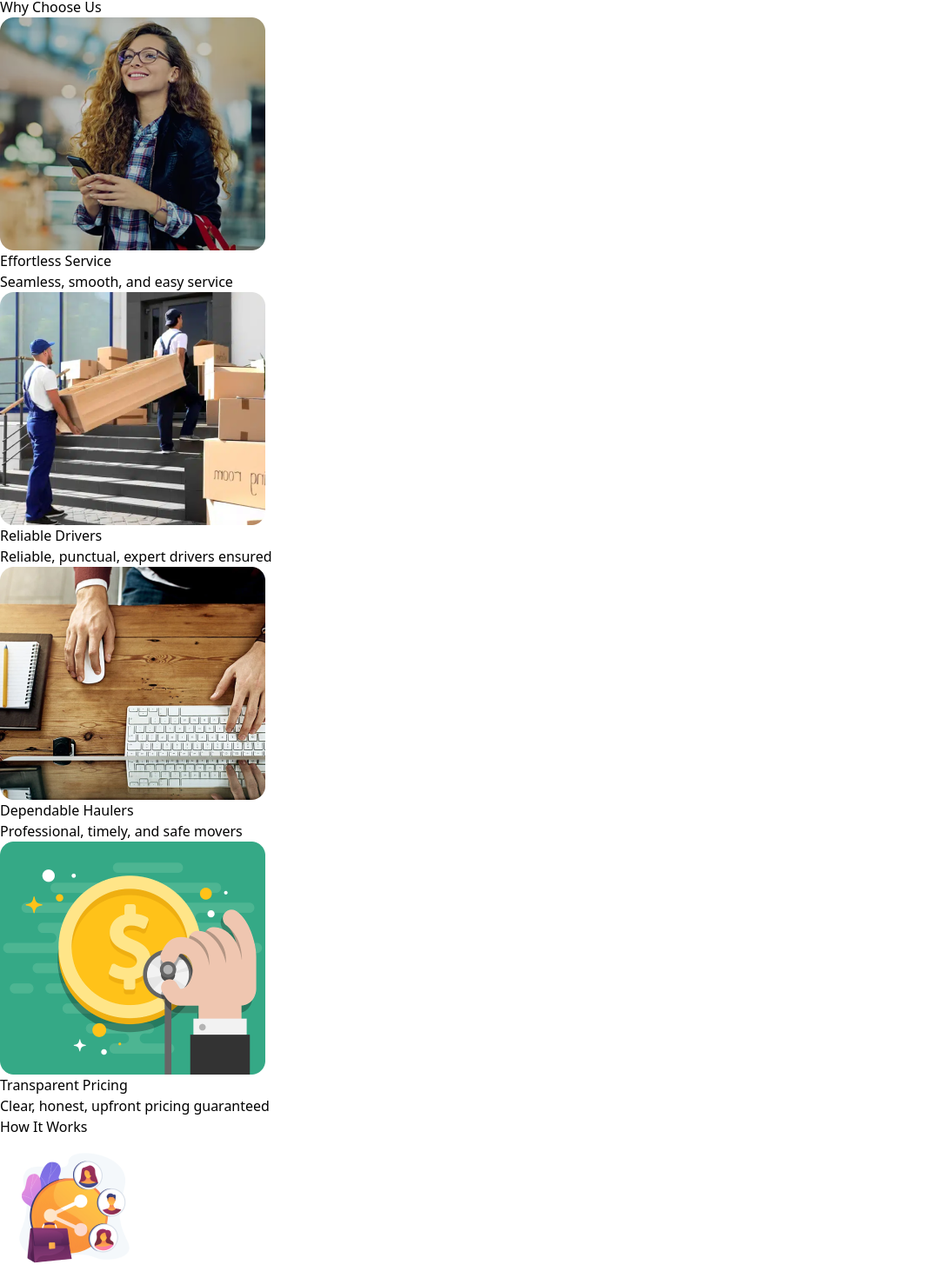
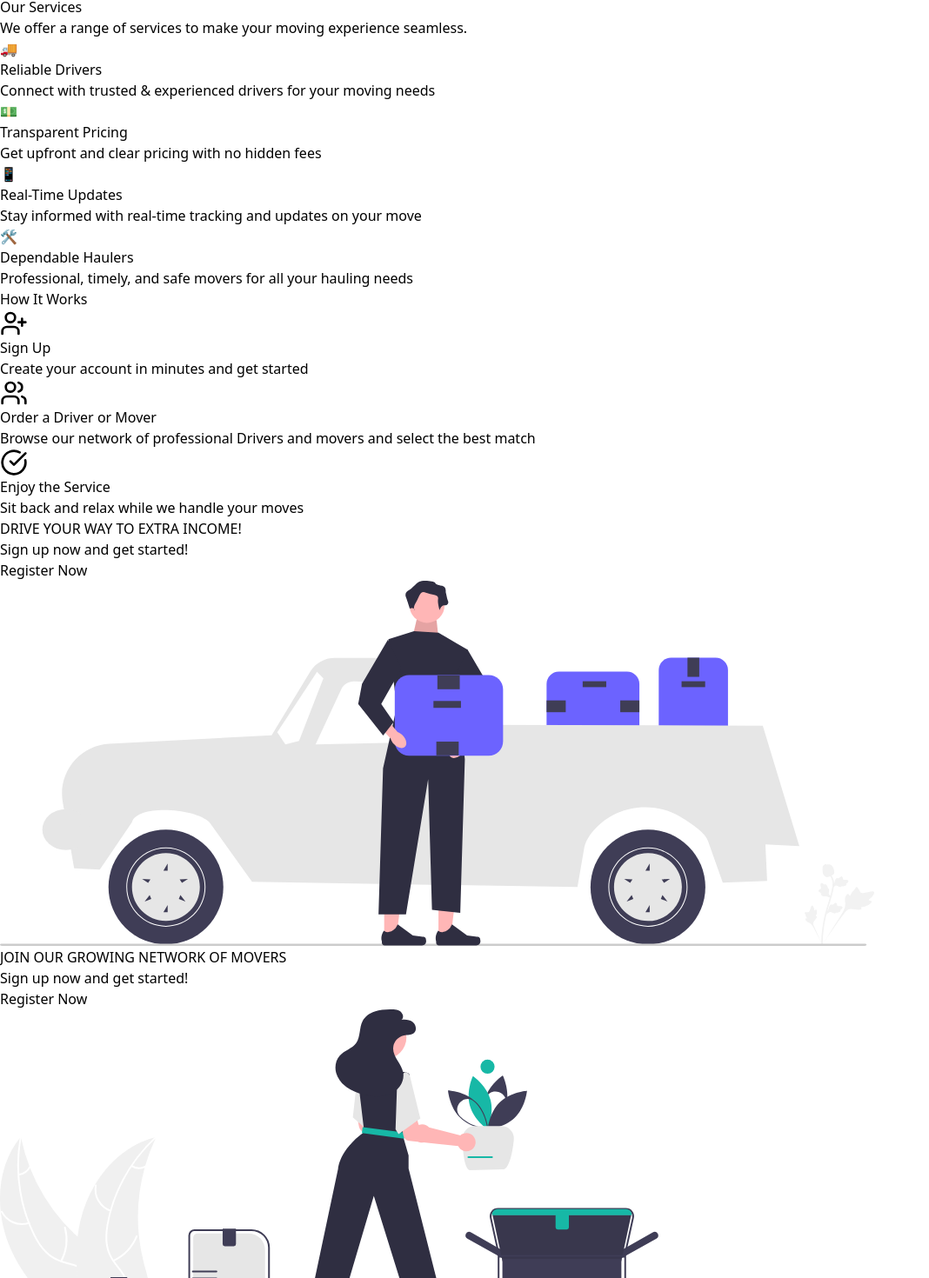
Before and after one commit to Ayoogunbanwo/test-tailwind, a React (Vite) app in the folder my-project/: page /driver in a window 1280 px wide. Shown: the part 1039-2509 px from the top of the page at 87% size, without its empty margins (0-1068 px from the left). Built offline with nearby package versions, Linux system fonts and the light colour scheme; no server answers.

Commit message:
ok to push

```diff
--- /dev/null
+++ b/my-project/src/component/howitworksmovers.jsx
@@ -0,0 +1,53 @@
+import React from 'react';
+import { UserPlus, Users, CheckCircle } from 'lucide-react';
+
+const ProcessFlow = () => {
+  const steps = [
+    {
+      icon: UserPlus,
+      title: "Sign Up",
+      description: "Create your account in minutes and get started",
+    },
+    {
+      icon: Users,
+      title: "Order a Driver or Mover",
+      description: "Browse our network of professional Drivers and movers and select the best match",
+    },
+    {
+      icon: CheckCircle,
+      title: "Enjoy the Service",
+      description: "Sit back and relax while we handle your moves",
+    },
+  ];
+
+  return (
+    <section className="py-16 px-4">
+      <div className="container mx-auto">
+        <h2 className="text-3xl font-bold text-center mb-12">How It Works</h2>
+
+        <div className="grid grid-cols-1 md:grid-cols-3 gap-8">
+          {steps.map((step, index) => {
+            const Icon = step.icon;
+            return (
+              <div
+                key={index}
+                className="flex flex-col items-center text-center group"
+              >
+                {/* Icon with teal color */}
+                <div className="mb-6 p-4 rounded-full bg-gray-100 text-teal-500 transform transition-transform group-hover:scale-110">
+                  <Icon size={32} />
+                </div>
+
+                {/* Step content */}
+                <h3 className="text-xl font-semibold mb-3">{step.title}</h3>
+                <p className="text-gray-600">{step.description}</p>
+              </div>
+            );
+          })}
+        </div>
+      </div>
+    </section>
+  );
+};
+
+export default ProcessFlow;
--- a/my-project/src/component/whychooseusmovers.jsx
+++ b/my-project/src/component/whychooseusmovers.jsx
@@ -4,7 +4,7 @@ import { CheckCircle, Award, Zap, Users, Clock, Shield } from 'lucide-react';
 const FeatureCard = ({ icon: Icon, title, description }) => (
   <div className="p-8 bg-white rounded-xl shadow-lg hover:shadow-xl transition-shadow duration-300 transform hover:-translate-y-2">
     <div className="flex items-center mb-6">
-      <Icon className="w-10 h-10 text-teal-600 mr-4" /> {/* Updated icon color to teal */}
+      <Icon className="w-10 h-10 text-teal-600 mr-4" />
       <h3 className="text-2xl font-semibold text-gray-900">{title}</h3>
     </div>
     <p className="text-gray-600 leading-relaxed">{description}</p>
--- a/my-project/src/pages/driverpage.jsx
+++ b/my-project/src/pages/driverpage.jsx
@@ -3,27 +3,16 @@ import { Link } from 'react-router-dom';
 import { useNavigate } from "react-router-dom";
 import NavBar from "../component/navbar";
 import Footer from "../component/footer";
-import Feature from "../component/whycooseus-card";
 import DriveIncome from "../component/DriveIncome";
 import Testimonials from "../component/Testimonialcontainer";
 import Appsoon from "../component/Mobileapp";
-import Howitworks from "../component/howitworks";
-import img1 from "../assets/cs.png";
-import img2 from "../assets/driver.png";
-import img3 from "../assets/money.png";
-import img4 from "../assets/admin.png";
-import imgstep1 from "../assets/Wavy_Bus-09_Single-10 1.png";
-import imgstep2 from "../assets/man-moving-5-stars.png";
-import imgstep3 from "../assets/image 3.png";
 import Driveimg from "../assets/Hero.png"
 import '@fortawesome/fontawesome-free/css/all.min.css';
+import ServicesSection from "../component/Services";
+import ProductCarousel from "../component/Carousel";
+import ProcessFlow from "../component/howitworksmovers";
 
 
-const images = {
-  step1: imgstep1,
-  step2: imgstep2,
-  step3: imgstep3,
-};
 
 const Driverpage = () => {
 
@@ -37,7 +26,7 @@ const navigate = useNavigate();
   };
 
   const Driverbuttons = [
-    { href: "/signup", text: "Start Driving", isPrimary: false },
+    { to: "/signup", text: "Start Driving", isPrimary: false },
   ];
 
 
@@ -45,28 +34,19 @@ const navigate = useNavigate();
     <div className="h-screen overflow-auto">
         <header>
         <NavBar isLoggedIn={false} onLogout={handleLogout} />
+        <DriveIncome imageSrc={Driveimg} buttons={Driverbuttons}></DriveIncome>
+
        </header>
 
-    <main>
-          <DriveIncome imageSrc={Driveimg} buttons={Driverbuttons}></DriveIncome>
-          <div className="flex flex flex-col">
-            <p className="text-black text-3xl sm:text-xl md:text-3xl lg:text-5xl font-bold font-['open-sans'] text-center pt-12">Why Choose Us</p>
-          <div className="mx-auto grid grid-cols-2 md:flex flex-row">
-          <Feature imageSrc={img1} title="Effortless Service" description="Seamless, smooth, and easy service" />
-          <Feature imageSrc={img2} title="Reliable Drivers" description="Reliable, punctual, expert drivers ensured" />
-          <Feature imageSrc={img3} title="Dependable Haulers" description="Professional, timely, and safe movers" />
-          <Feature imageSrc={img4} title="Transparent Pricing" description="Clear, honest, upfront pricing guaranteed" />
-          </div>
-          </div>
-          <div className="mt-12 flex flex-col">
-            <div>
-              <p className="text-black text-3xl sm:text-xl md:text-3xl lg:text-5xl font-bold font-['open-sans'] text-center pt-12">How It Works</p>
-              <Howitworks images={images} />
-              </div>
-          </div>
-          <Testimonials className = "mx-auto"></Testimonials>
-          <Appsoon mainText="Get Moving Today"
-           descriptionText="Take the hassle out of moving with the New Mover App. Whether you're planning a short distance move or a big relocation, we've got you covered. Download the app now to get started or reach out to our support team for any questions."></Appsoon>
+
+      <main className="mx-auto px-4 sm:px-6 lg:px-8">
+
+        <ServicesSection></ServicesSection>
+        <ProcessFlow></ProcessFlow>
+        <ProductCarousel />
+        <Testimonials />
+        <Appsoon mainText="Get Moving Today" descriptionText="Take the hassle out of moving with the New Mover App. Whether you're planning a short distance move or a big relocation, we've got you covered. Download the app now to get started or reach out to our support team for any questions." />
+
         </main>
 
         <footer>
--- a/my-project/src/pages/home.jsx
+++ b/my-project/src/pages/home.jsx
@@ -12,7 +12,7 @@ import imgstep3 from "../assets/image 3.png";
 import '@fortawesome/fontawesome-free/css/all.min.css';
 import ServicesSection from "../component/Services";
 import ProductCarousel from "../component/Carousel";
-
+import ProcessFlow from "../component/howitworksmovers";
 
 
 const images = {
@@ -37,35 +37,24 @@ const navigate = useNavigate();
 
 
   return (
-    <div className="h-screen">
+    <div className="h-screen p-8">
       <header>
       <NavBar isLoggedIn={false} onLogout={handleLogout} />
-
       <HeroSection buttons={Herobuttons} />
       </header>
 
-      <main className="max-w-7xl mx-auto px-4 sm:px-6 lg:px-8">
-
-       <ServicesSection></ServicesSection>
-        <div className="mt-12 flex flex-col">
-          <div>
-            <p className="text-black text-3xl sm:text-xl md:text-3xl lg:text-5xl font-bold font-['open-sans'] text-center">How It Works</p>
-            <Howitworks images={images} />
-          </div>
-        </div>
-        <div>
+      <main className="mx-auto px-4 sm:px-6 lg:px-8">
+        <ServicesSection></ServicesSection>
+        <ProcessFlow></ProcessFlow>
         <ProductCarousel />
-
-
-        </div>
         <Testimonials />
         <Appsoon mainText="Get Moving Today" descriptionText="Take the hassle out of moving with the New Mover App. Whether you're planning a short distance move or a big relocation, we've got you covered. Download the app now to get started or reach out to our support team for any questions." />
       </main>
 
-       <footer>
-        <Footer />
-       </footer>
-      </div>
+      <footer>
+      <Footer />
+      </footer>
+    </div>
   );
 };
 
--- a/my-project/src/pages/movers.jsx
+++ b/my-project/src/pages/movers.jsx
@@ -14,6 +14,7 @@ import moverimg from "../assets/mvimg.jpg"
 import '@fortawesome/fontawesome-free/css/all.min.css';
 import { useUser } from '../config/useUser';
 import WhyChooseUsmovers from "../component/whychooseusmovers";
+import ProcessFlow from "../component/howitworksmovers";
 
 
 const images = {
@@ -40,20 +41,15 @@ const handleLogout = () => {
 
 
   return (
-<div className="h-screen overflow-auto">
+    <div className="h-screen">
       <header>
             <NavBar isLoggedIn={false} onLogout={handleLogout} />
+            <Movers imageSrc={moverimg} buttons={Moverbuttons}></Movers>
       </header>
 
-  <main>
-        <Movers imageSrc={moverimg} buttons={Moverbuttons}></Movers>
+      <main className="mx-auto px-4 sm:px-6 lg:px-8">
             <WhyChooseUsmovers></WhyChooseUsmovers>
-        <div className="mt-12 flex flex-col">
-          <div>
-            <p className="text-black text-3xl sm:text-xl md:text-3xl lg:text-5xl font-bold font-['open-sans'] text-center pt-12">How It Works</p>
-            <Howitworks images={images} />
-            </div>
-        </div>
+            <ProcessFlow></ProcessFlow>
             <Testimonials className = "mx-auto"></Testimonials>
             <Appsoon mainText="Get Moving Today"
               descriptionText="Take the hassle out of moving with the New Mover App. Whether you're planning a short distance move or a big relocation, we've got you covered. Download the app now to get started or reach out to our support team for any questions."></Appsoon>
```
Also changed, not shown: my-project/src/component/carscarousel.jsx (added, +56 -0 lines), my-project/src/component/ui/cardscar.jsx (added, +19 -0 lines). Lines whose indentation alone changed are shown as unchanged.
